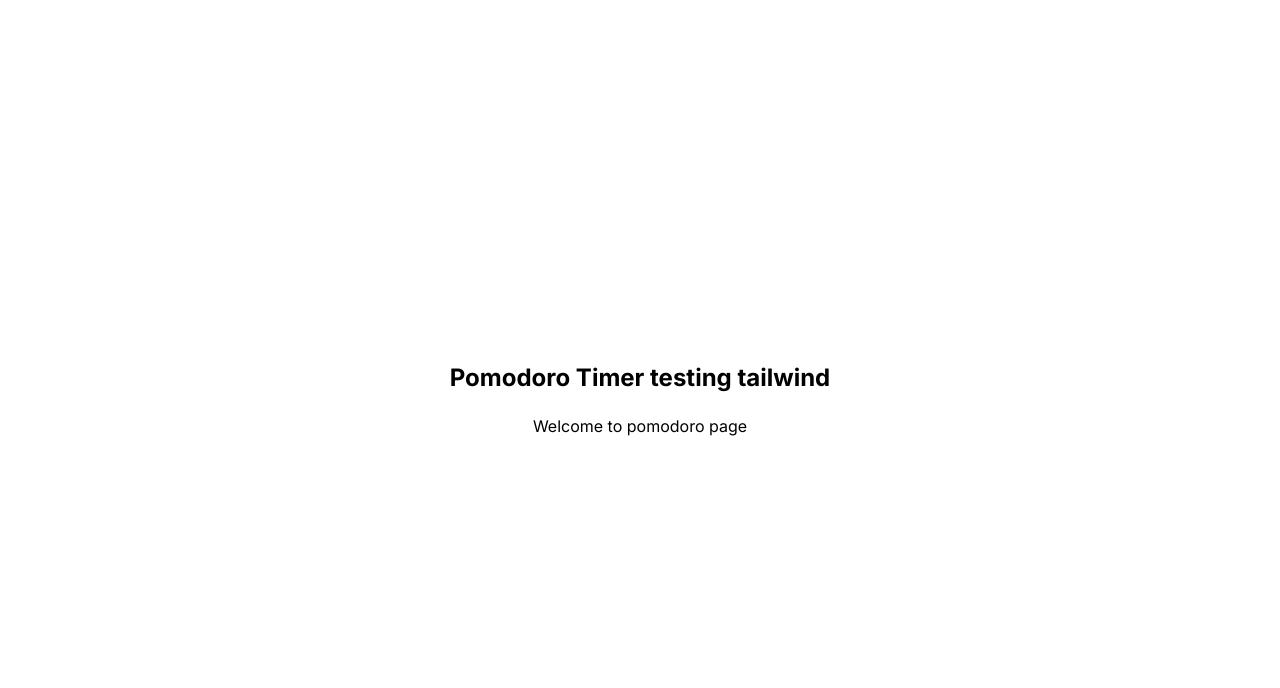
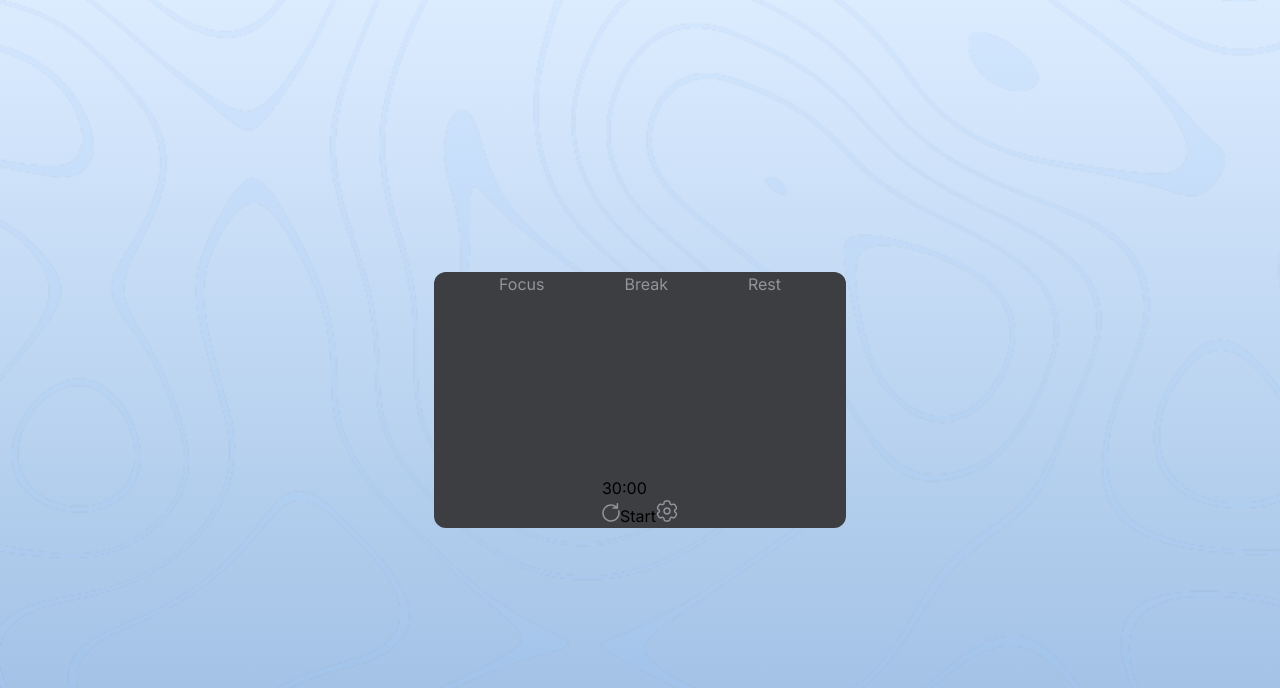
Before and after one commit to jotadagostin/pomodoroTimer, a React (Vite) app in the folder pomodoro/: page / in a window 1280 px wide. Shown: the top 688 px of the page. Built offline with nearby package versions, Linux system fonts and the light colour scheme.

Commit message:
setting pomodoro css

```diff
--- a/pomodoro/src/index.css
+++ b/pomodoro/src/index.css
@@ -1,4 +1,10 @@
 @import "tailwindcss";
+
+* {
+  margin: 0;
+  padding: 0;
+  box-sizing: border-box;
+}
 
 @theme {
   /* fonts:  */
@@ -46,3 +52,22 @@
   --border-hint: ##afb3b7;
   --border-subtitle: ##3d3e42;
 }
+
+html,
+body {
+  height: 100%;
+  margin: 0;
+  display: flex;
+  justify-content: center;
+  align-items: center;
+}
+
+body {
+  background: url("./assets/background.svg");
+  background-size: cover;
+  background-repeat: no-repeat;
+}
+
+button {
+  cursor: pointer;
+}
--- a/pomodoro/src/pages/Pomorodo.tsx
+++ b/pomodoro/src/pages/Pomorodo.tsx
@@ -1,10 +1,38 @@
+import restartSvg from "../assets/restart.svg";
+import configSvg from "../assets/configs.svg";
+
 export function Pomodoro() {
   return (
-    <div className="w-screen h-screen bg-gray flex flex-col justify-center items-center">
-      <h1 className="text-[var(--text-hint-inverse)] font-bold text-2xl mb-5">
-        Pomodoro Timer testing tailwind
-      </h1>
-      <p>Welcome to pomodoro page</p>
+    <div className=" bg-[var(--bg-paper)] flex flex-col justify-center items-center w-[412px] h-[256px] rounded-xl">
+      <header className="w-full h-full flex flex-col items-center">
+        <nav className="flex gap-20">
+          <button className=" text-[var(--text-hint)] hover:border-b-2 hover:border-[var(--text-default)]">
+            Focus
+          </button>
+          <button className=" text-[var(--text-hint)] hover: hover:border-b-2 hover:border-[var(--text-default)] ">
+            Break
+          </button>
+          <button className=" text-[var(--text-hint)] hover: hover:border-b-2 hover:border-[var(--text-default)]">
+            Rest
+          </button>
+        </nav>
+      </header>
+      <main className="p-6">
+        <div>
+          <span>30</span>
+          <span>:</span>
+          <span>00</span>
+        </div>
+        <div>
+          <button>
+            <img src={restartSvg} alt="" />
+          </button>
+          <button>Start</button>
+          <button>
+            <img src={configSvg} alt="" />
+          </button>
+        </div>
+      </main>
     </div>
   );
 }
```
Also changed, not shown: pomodoro/src/assets/background.svg (added), pomodoro/src/assets/restart.svg.
